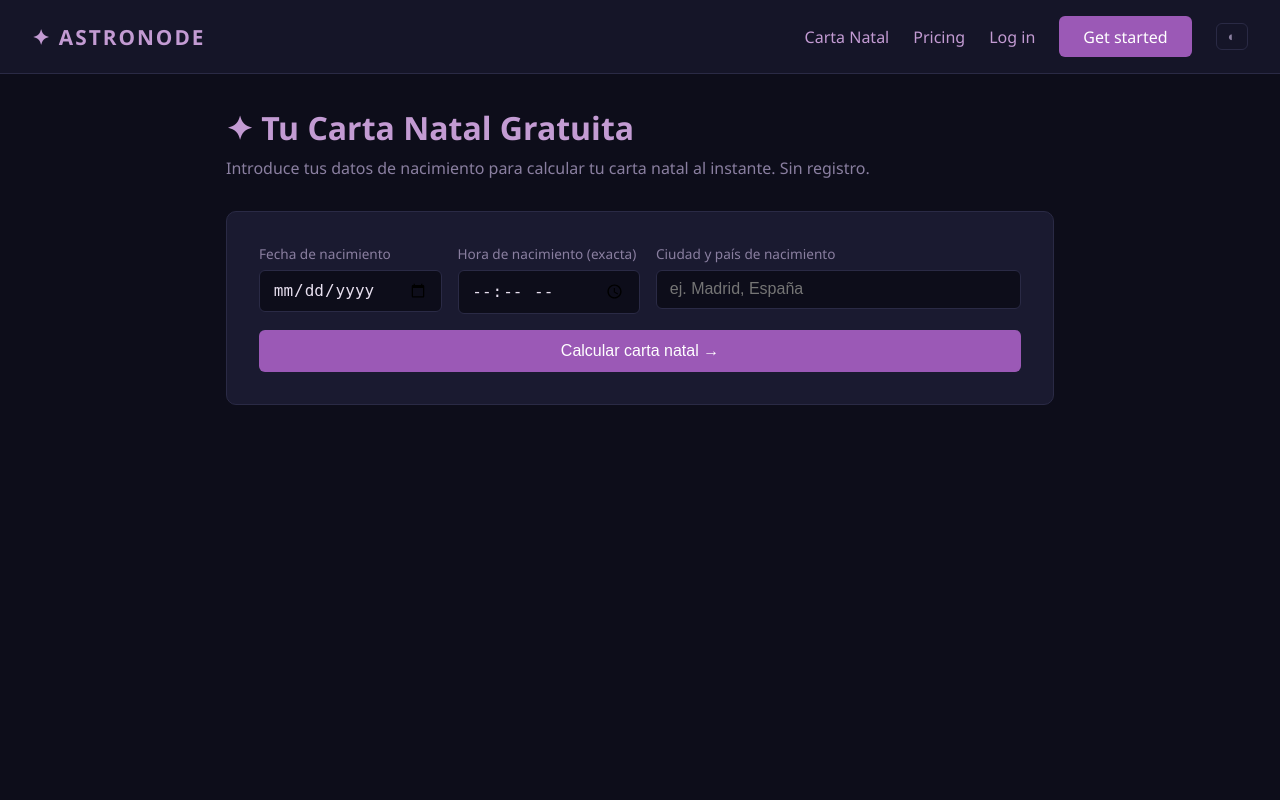
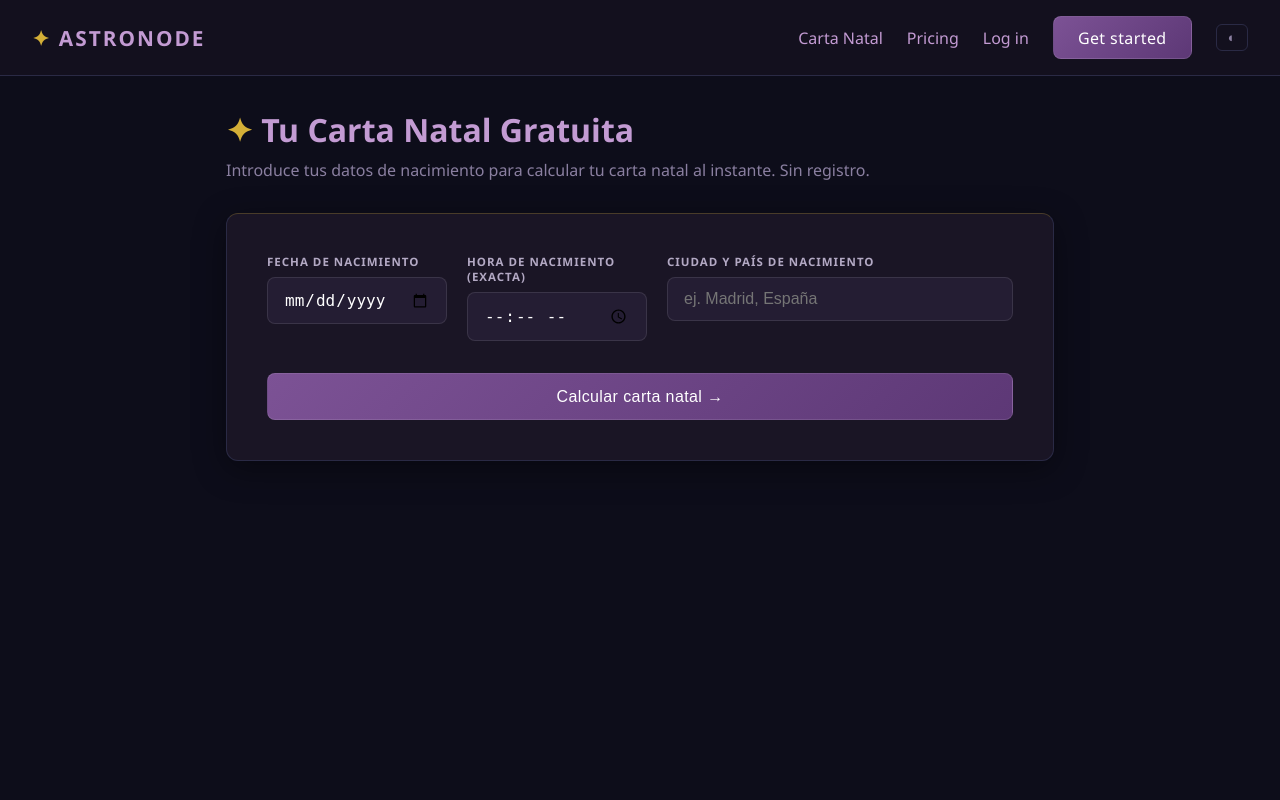
Before and after one commit to llforeman/astronode, a Flask app: page /chart in a window 1280 px wide. Run offline with Flask 3, Linux system fonts and the light colour scheme; parts of the project's set-up code (start-up, migrations or seed data) failed here and were passed over.

Commit message:
feat: premium UI polish — gold accents, form elevation, button depth
public_base.html:
- Add --gold and --gold-dim CSS vars to dark theme
- Nav star ✦ wrapped in span.star → gold color
- btn-primary: gradient purple, border, lift+shadow on hover
- btn-outline: lift on hover

chart.html:
- Heading ✦ star → gold inline span
- .form-card: gold top border, deeper shadow, 2.5rem padding, 12px radius
- .form-group label: uppercase, 1px letter-spacing, silver-purple #b3a9c4
- Input: lighter bg #241d33, white text, gold focus ring (border + glow)
- Form row gap and bottom margin increased for breathing room
- Submit button: slightly more padding + top margin
- SVG chart: dual gold+purple glow shadow
- .section-title: uppercase, tracked, gold ✦ helper class

Co-Authored-By: Claude Sonnet 4.6 <noreply@anthropic.com>

```diff
--- a/templates/public/chart.html
+++ b/templates/public/chart.html
@@ -5,16 +5,43 @@
 {% block extra_css %}
 <style>
   .chart-wrap { max-width: 860px; margin: 0 auto; padding: 2rem 1rem; }
-  .form-card { background: var(--card); border: 1px solid var(--border); border-radius: 10px; padding: 2rem; margin-bottom: 2rem; }
-  .form-row { display: flex; gap: 1rem; flex-wrap: wrap; margin-bottom: 1rem; }
+  .form-card {
+    background: var(--card);
+    border: 1px solid var(--border);
+    border-top: 1px solid var(--gold-dim);
+    border-radius: 12px;
+    padding: 2.5rem;
+    margin-bottom: 2rem;
+    box-shadow: 0 8px 32px rgba(0,0,0,0.4);
+  }
+  .form-row { display: flex; gap: 1.25rem; flex-wrap: wrap; margin-bottom: 1.5rem; }
   .form-group { display: flex; flex-direction: column; flex: 1; min-width: 180px; }
-  .form-group label { font-size: 0.85rem; color: var(--text-muted); margin-bottom: 0.4rem; }
-  .form-group input { background: var(--bg); border: 1px solid var(--border); border-radius: 6px; padding: 0.6rem 0.8rem; color: var(--text); font-size: 1rem; }
-  .form-group input:focus { outline: none; border-color: var(--accent); }
+  .form-group label {
+    font-size: 0.72rem;
+    color: #b3a9c4;
+    text-transform: uppercase;
+    letter-spacing: 1px;
+    font-weight: 600;
+    margin-bottom: 0.5rem;
+  }
+  .form-group input {
+    background: #241d33;
+    border: 1px solid rgba(255,255,255,0.1);
+    border-radius: 8px;
+    padding: 0.75rem 1rem;
+    color: #fff;
+    font-size: 1rem;
+    transition: border-color 0.2s, box-shadow 0.2s;
+  }
+  .form-group input:focus {
+    outline: none;
+    border-color: #d4af37;
+    box-shadow: 0 0 0 2px rgba(212,175,55,0.2);
+  }
   .error-msg { color: #e74c3c; margin-bottom: 1rem; font-size: 0.95rem; }
 
   .chart-img-wrap { text-align: center; margin-bottom: 2rem; overflow-x: auto; }
-  .chart-img-wrap svg { max-width: 100%; height: auto; border-radius: 10px; box-shadow: 0 0 40px rgba(155,89,182,0.3); }
+  .chart-img-wrap svg { max-width: 100%; height: auto; border-radius: 12px; box-shadow: 0 0 60px rgba(212,175,55,0.15), 0 0 30px rgba(155,89,182,0.25); }
 
   table.planets { width: 100%; border-collapse: collapse; font-size: 0.9rem; }
   table.planets th { color: var(--text-muted); text-align: left; padding: 0.5rem 0.75rem; border-bottom: 1px solid var(--border); font-weight: 600; }
@@ -31,13 +58,14 @@
   .cta-banner p { color: var(--text-muted); margin-bottom: 1.5rem; max-width: 500px; margin-left: auto; margin-right: auto; }
   .cta-actions { display: flex; gap: 1rem; justify-content: center; flex-wrap: wrap; }
 
-  .section-title { color: var(--accent-light); font-size: 1rem; font-weight: 600; margin: 1.5rem 0 0.75rem; }
+  .section-title { color: var(--accent-light); font-size: 0.75rem; font-weight: 700; text-transform: uppercase; letter-spacing: 1px; margin: 1.5rem 0 0.75rem; }
+  .section-title span.star { color: #d4af37; }
 </style>
 {% endblock %}
 
 {% block content %}
 <div class="chart-wrap">
-  <h1 style="color: var(--accent-light); margin-bottom: 0.5rem;">✦ Tu Carta Natal Gratuita</h1>
+  <h1 style="color: var(--accent-light); margin-bottom: 0.5rem;"><span style="color:#d4af37;">✦</span> Tu Carta Natal Gratuita</h1>
   <p style="color: var(--text-muted); margin-bottom: 2rem;">Introduce tus datos de nacimiento para calcular tu carta natal al instante. Sin registro.</p>
 
   <!-- Form -->
@@ -61,7 +89,7 @@
                  placeholder="ej. Madrid, España">
         </div>
       </div>
-      <button type="submit" class="btn btn-primary" style="width:100%; padding: 0.75rem; font-size:1rem;">
+      <button type="submit" class="btn btn-primary" style="width:100%; padding: 0.85rem; font-size:1rem; margin-top: 0.5rem;">
         Calcular carta natal →
       </button>
     </form>
--- a/templates/public_base.html
+++ b/templates/public_base.html
@@ -13,8 +13,9 @@
   </script>
   <style>
     :root[data-theme="dark"] {
-      --bg: #0d0d1a; --bg2: #151528; --text: #e8e0f0; --text-muted: #8a7fa0;
-      --accent: #9b59b6; --accent-light: #c39bd3; --border: #2a2a45; --card: #1a1a30;
+      --bg: #0d0d1a; --bg2: #13101e; --text: #e8e0f0; --text-muted: #8a7fa0;
+      --accent: #9b59b6; --accent-light: #c39bd3; --border: #2a2a45; --card: #1a1525;
+      --gold: #d4af37; --gold-dim: rgba(212,175,55,0.25);
     }
     :root[data-theme="light"] {
       --bg: #f5f0ff; --bg2: #ffffff; --text: #1a0a2e; --text-muted: #6b5b80;
@@ -26,12 +27,14 @@
     a:hover { text-decoration: underline; }
     nav.topnav { background: var(--bg2); border-bottom: 1px solid var(--border); padding: 1rem 2rem; display: flex; align-items: center; justify-content: space-between; }
     nav.topnav .logo { font-size: 1.3rem; font-weight: 700; color: var(--accent-light); letter-spacing: 2px; }
+    nav.topnav .logo span.star { color: var(--gold); }
     nav.topnav .nav-links { display: flex; gap: 1.5rem; align-items: center; }
     .container { max-width: 960px; margin: 0 auto; padding: 2rem 1rem; }
-    .btn { display: inline-block; padding: 0.6rem 1.5rem; border-radius: 6px; border: none; cursor: pointer; font-size: 1rem; transition: all 0.2s; text-decoration: none; }
-    .btn-primary { background: var(--accent); color: #fff; }
-    .btn-primary:hover { background: var(--accent-light); color: #fff; text-decoration: none; }
+    .btn { display: inline-block; padding: 0.6rem 1.5rem; border-radius: 8px; border: none; cursor: pointer; font-size: 1rem; font-weight: 500; letter-spacing: 0.4px; transition: transform 0.2s ease, box-shadow 0.2s ease, background 0.2s; text-decoration: none; }
+    .btn-primary { background: linear-gradient(135deg, #7c5295 0%, #5d3876 100%); border: 1px solid rgba(255,255,255,0.1); color: #fff; }
+    .btn-primary:hover { transform: translateY(-2px); box-shadow: 0 6px 20px rgba(124,82,149,0.45); color: #fff; text-decoration: none; }
     .btn-outline { background: transparent; color: var(--accent-light); border: 1px solid var(--accent); }
+    .btn-outline:hover { transform: translateY(-2px); text-decoration: none; }
     .flash { padding: 0.75rem 1rem; border-radius: 6px; margin-bottom: 1rem; background: var(--border); color: var(--text); max-width: 960px; margin: 0 auto 1rem; }
     .theme-toggle { background: none; border: 1px solid var(--border); color: var(--text-muted); padding: 0.3rem 0.7rem; border-radius: 6px; cursor: pointer; }
   </style>
@@ -39,7 +42,7 @@
 </head>
 <body>
   <nav class="topnav">
-    <a href="{{ url_for('public.landing') }}" class="logo">✦ ASTRONODE</a>
+    <a href="{{ url_for('public.landing') }}" class="logo"><span class="star">✦</span> ASTRONODE</a>
     <div class="nav-links">
       <a href="{{ url_for('public.chart') }}">Carta Natal</a>
       <a href="{{ url_for('public.pricing') }}">Pricing</a>
```
